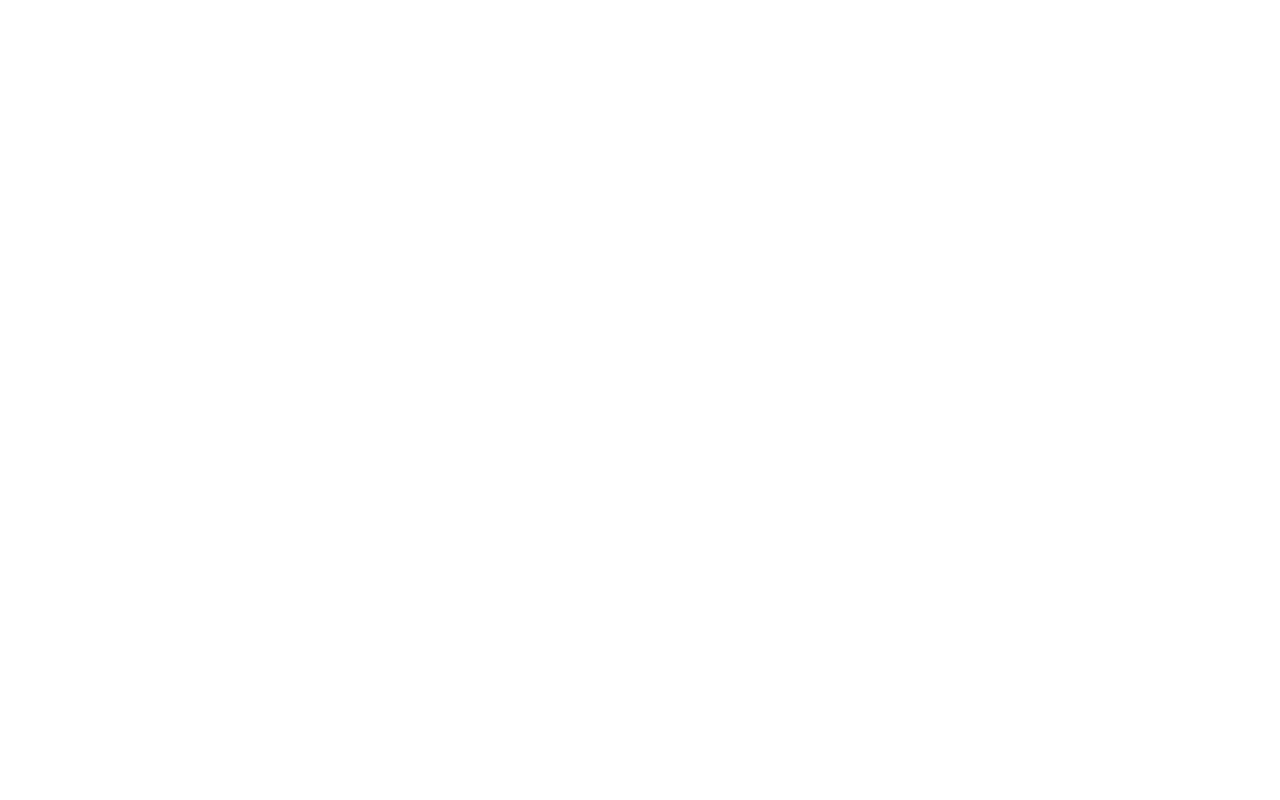
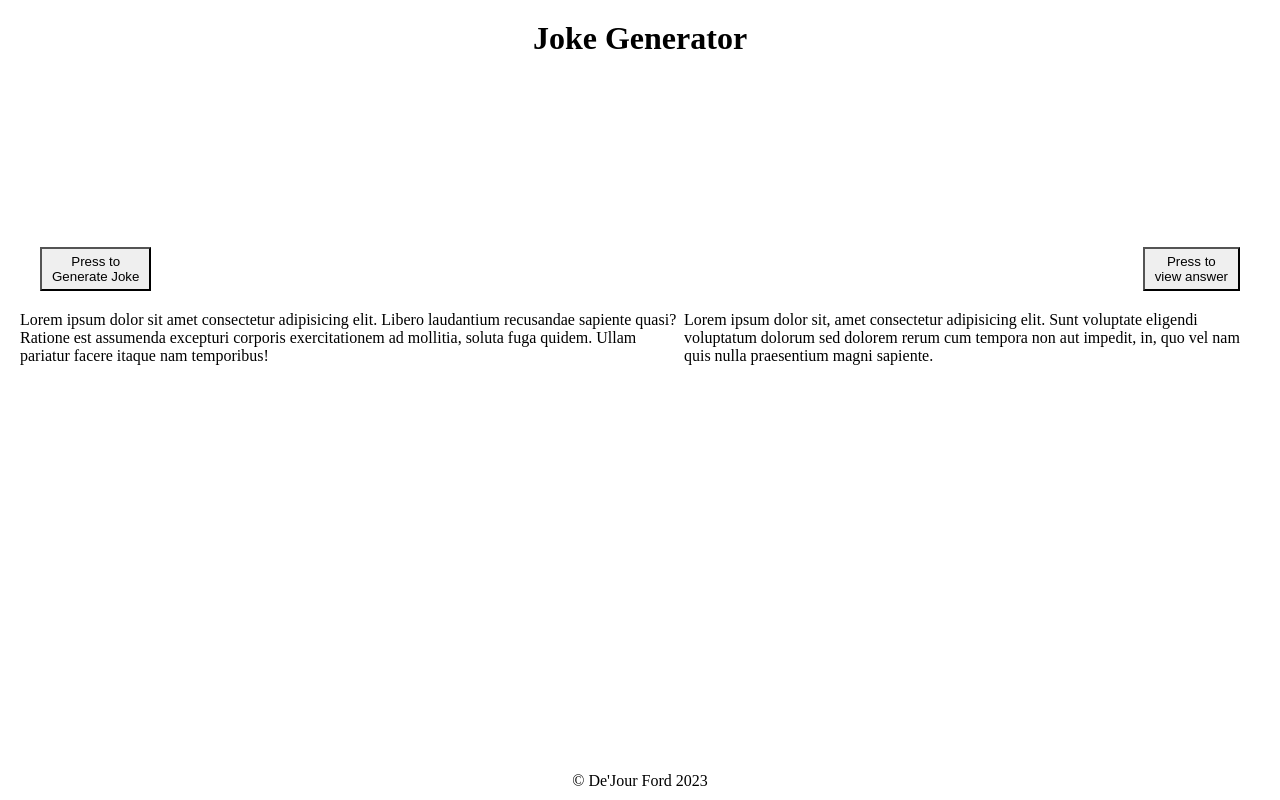
Before and after one commit to dejourford/jokegenerator, a plain HTML site: page index.html in a window 1280 px wide. Drawn offline with Linux system fonts and the light colour scheme.

Commit message:
syle buttons and page

```diff
--- a/index.html
+++ b/index.html
@@ -5,8 +5,29 @@
     <meta http-equiv="X-UA-Compatible" content="IE=edge">
     <meta name="viewport" content="width=device-width, initial-scale=1.0">
     <title>Document</title>
+    <link rel="stylesheet" href="style.css">
 </head>
 <body>
+    <header>
+        <h1>Joke Generator</h1>
+    </header>
 
+    <main>
+        <div class="btnwrapper">
+            <button class="jokeBtn">Press to <br> Generate Joke</button>
+            <button class="answerBtn">Press to <br> view answer</button>
+        </div>
+
+        <div class="jokeWrapper">
+            <p class="joke">Lorem ipsum dolor sit amet consectetur adipisicing elit. Libero laudantium recusandae sapiente quasi? Ratione est assumenda excepturi corporis exercitationem ad mollitia, soluta fuga quidem. Ullam pariatur facere itaque nam temporibus!</p>
+            <p class="joke">Lorem ipsum dolor sit, amet consectetur adipisicing elit. Sunt voluptate eligendi voluptatum dolorum sed dolorem rerum cum tempora non aut impedit, in, quo vel nam quis nulla praesentium magni sapiente.</p>
+        </div>
+
+    </main>
+
+    <footer>
+        <span>&copy; De'Jour Ford 2023</span>
+    </footer>
 </body>
+<script src="script.js"></script>
 </html>
--- a/style.css
+++ b/style.css
@@ -0,0 +1,39 @@
+* {
+    margin: 0;
+    padding: 0;
+}
+
+body {
+    padding: 20px;
+    display: flex;
+    flex-direction: column;
+    align-items: center;
+    gap: 20px;
+}
+
+button {
+    border-radius: 0;
+    padding: 5px 10px;
+}
+
+.btnwrapper {
+    display: flex;
+    justify-content: space-between;
+    gap: 550px;
+    padding: 20px;
+}
+
+.jokeWrapper {
+    display: flex;
+    justify-content: space-between;
+}
+
+main {
+    margin-top: 150px;
+}
+
+footer {
+    position: absolute;
+    bottom: 0;
+    padding: 10px;
+}
```
